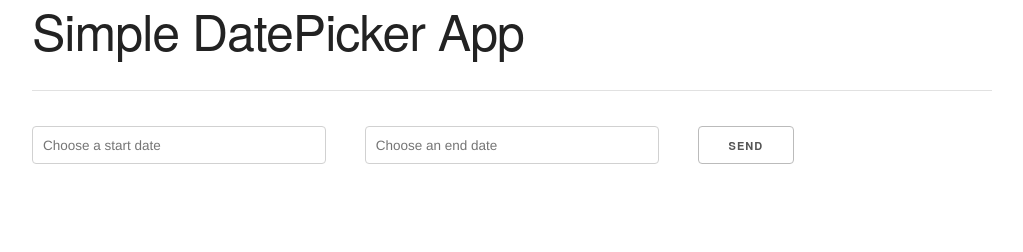
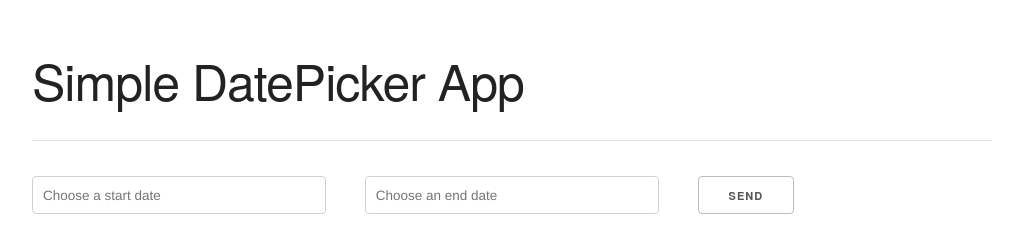
Before and after one commit to smddzcy/getir-hackathon-2017-preliminary, a website: page frontend-task/app/index.html in a window 1280 px wide. Shown: the whole page, without its empty margins (128-1151 px from the left). Drawn offline with Linux system fonts and the light colour scheme.

Commit message:
Put margin top and bottom to body

```diff
--- a/frontend-task/app/css/main.css
+++ b/frontend-task/app/css/main.css
@@ -1,3 +1,8 @@
 [ng-cloak], .ng-cloak {
     display: none !important;
 }
+
+body {
+    margin-top: 50px;
+    margin-bottom: 50px;
+}
--- a/frontend-task/app/index.html
+++ b/frontend-task/app/index.html
@@ -8,6 +8,7 @@
 
         <link rel="stylesheet" href="css/normalize.css">
         <link rel="stylesheet" href="css/skeleton.css">
+        <link rel="stylesheet" href="css/main.css">
         <link rel="stylesheet" href="css/vendor/angular-datepicker.min.css">
     </head>
     <body ng-app="myApp" ng-cloak>
```
